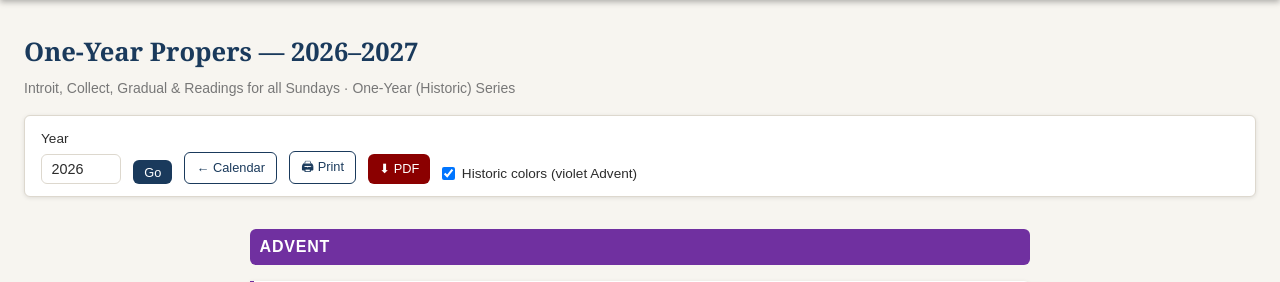
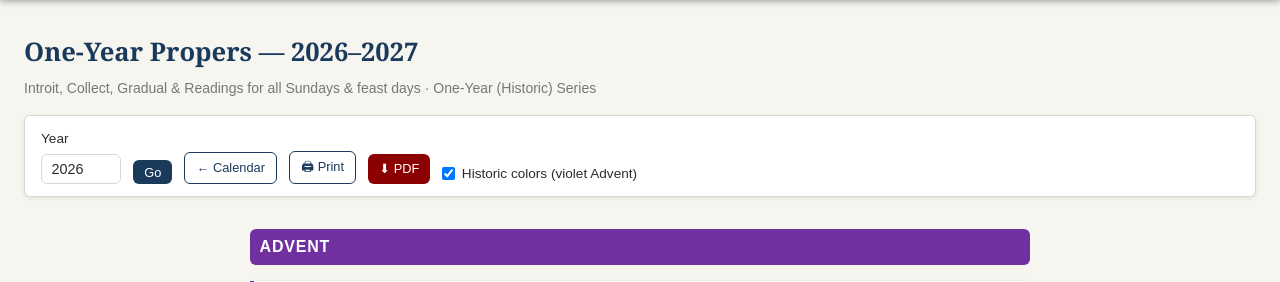
Before and after one commit to abc3-Mac/lutheran-lectionary, a Flask app: page /propers in a window 1280 px wide. Shown: the part 53-335 px from the top of the page. Run offline with Flask 3, Linux system fonts and the light colour scheme.

Commit message:
Propers page: include feast days, not just Sundays
The /propers list filtered to is_sunday, so non-Sunday days with their own
propers were dropped — Maundy Thursday, Good Friday, Ash Wednesday, Christmas
Eve/Day, the Circumcision, Epiphany, and Ascension. Widen the filter to Sundays
OR feast days that carry a collect/introit, so Holy Week (and the rest) is
complete. Page and PDF subtitles updated accordingly.

Co-Authored-By: Claude Opus 4.8 <noreply@anthropic.com>

```diff
--- a/app.py
+++ b/app.py
@@ -448,18 +448,19 @@ def api_today():
 
 
 def _propers_sections(advent_year: int):
-    """One-year Sundays with propers, grouped by season."""
+    """One-year Sundays and feast days with propers, grouped by season."""
     cal    = get_calendar(advent_year)
     events = cal.all_events(include_minor=False, lectionary='one_year')
-    sundays = [
+    entries = [
         ev for ev in events
-        if ev.get("is_sunday") and (ev.get("collect") or ev.get("introit"))
+        if (ev.get("is_sunday") or ev.get("is_feast"))
+        and (ev.get("collect") or ev.get("introit"))
     ]
-    for ev in sundays:
+    for ev in entries:
         ev["color_class"]     = season_color_class(ev.get("color", "Green"))
         ev["date_str"]        = ev["date"].strftime("%A, %B %-d, %Y")
         ev["readings_parsed"] = parse_readings(ev.get("readings"))
-    return _group_by_season(sundays)
+    return _group_by_season(entries)
 
 
 @app.route("/propers")
--- a/pdf_gen.py
+++ b/pdf_gen.py
@@ -360,7 +360,7 @@ def build_propers_pdf(advent_year: int, sections: list) -> io.BytesIO:
 
     story = [
         Paragraph(f"One-Year (Historic) Propers — {advent_year}–{advent_year + 1} Church Year", title_style),
-        Paragraph("Introit, Collect, Gradual, and Readings for every Sunday", sub_style),
+        Paragraph("Introit, Collect, Gradual, and Readings for every Sunday and feast day", sub_style),
     ]
 
     for sec in sections:
--- a/templates/propers.html
+++ b/templates/propers.html
@@ -4,7 +4,7 @@
 {% block content %}
 <div class="page-header">
   <h1>One-Year Propers — {{ advent_year }}–{{ advent_year+1 }}</h1>
-  <p class="page-sub">Introit, Collect, Gradual &amp; Readings for all Sundays &middot; One-Year (Historic) Series</p>
+  <p class="page-sub">Introit, Collect, Gradual &amp; Readings for all Sundays &amp; feast days &middot; One-Year (Historic) Series</p>
 </div>
 
 <div class="toolbar">
```
